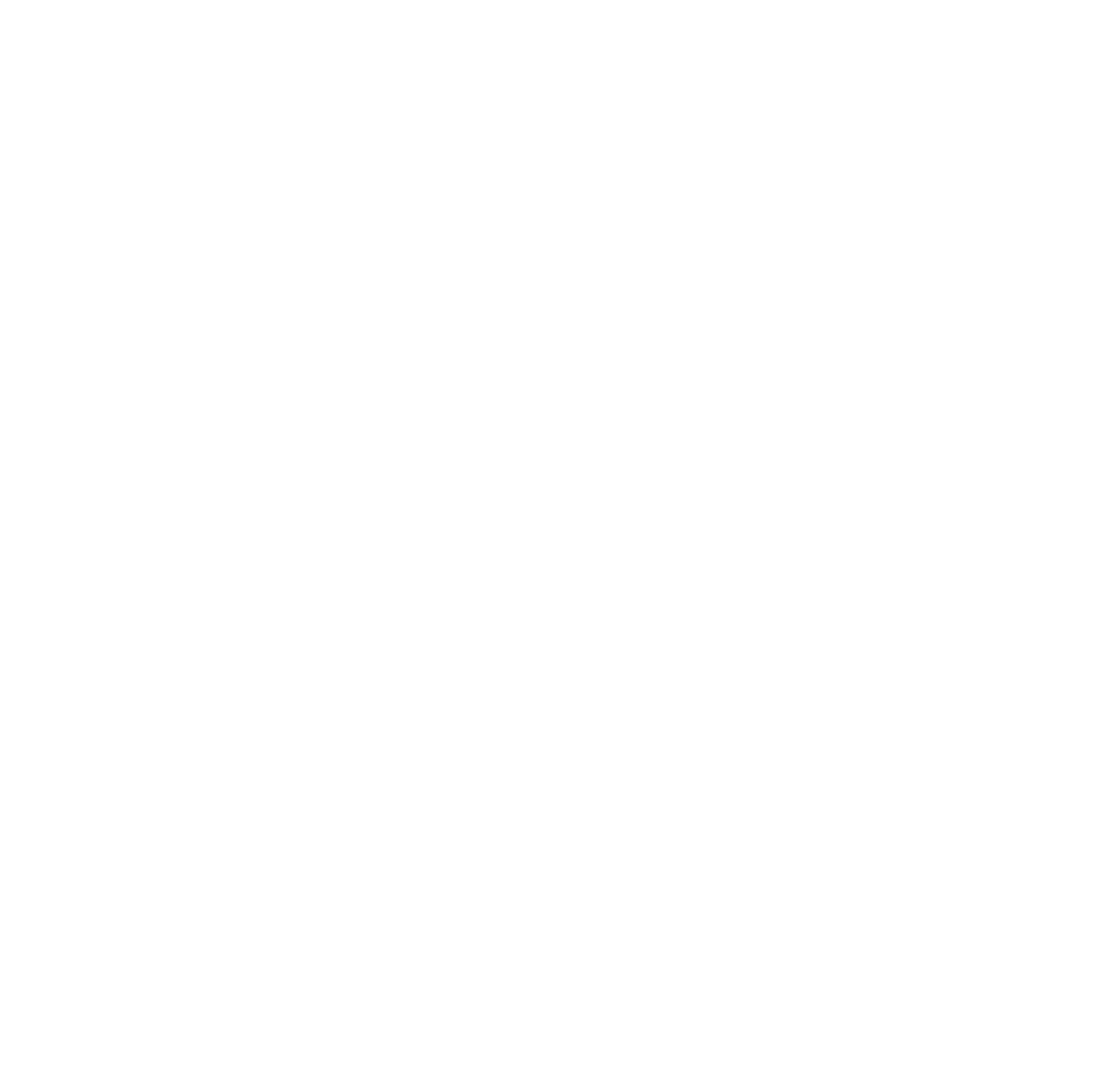
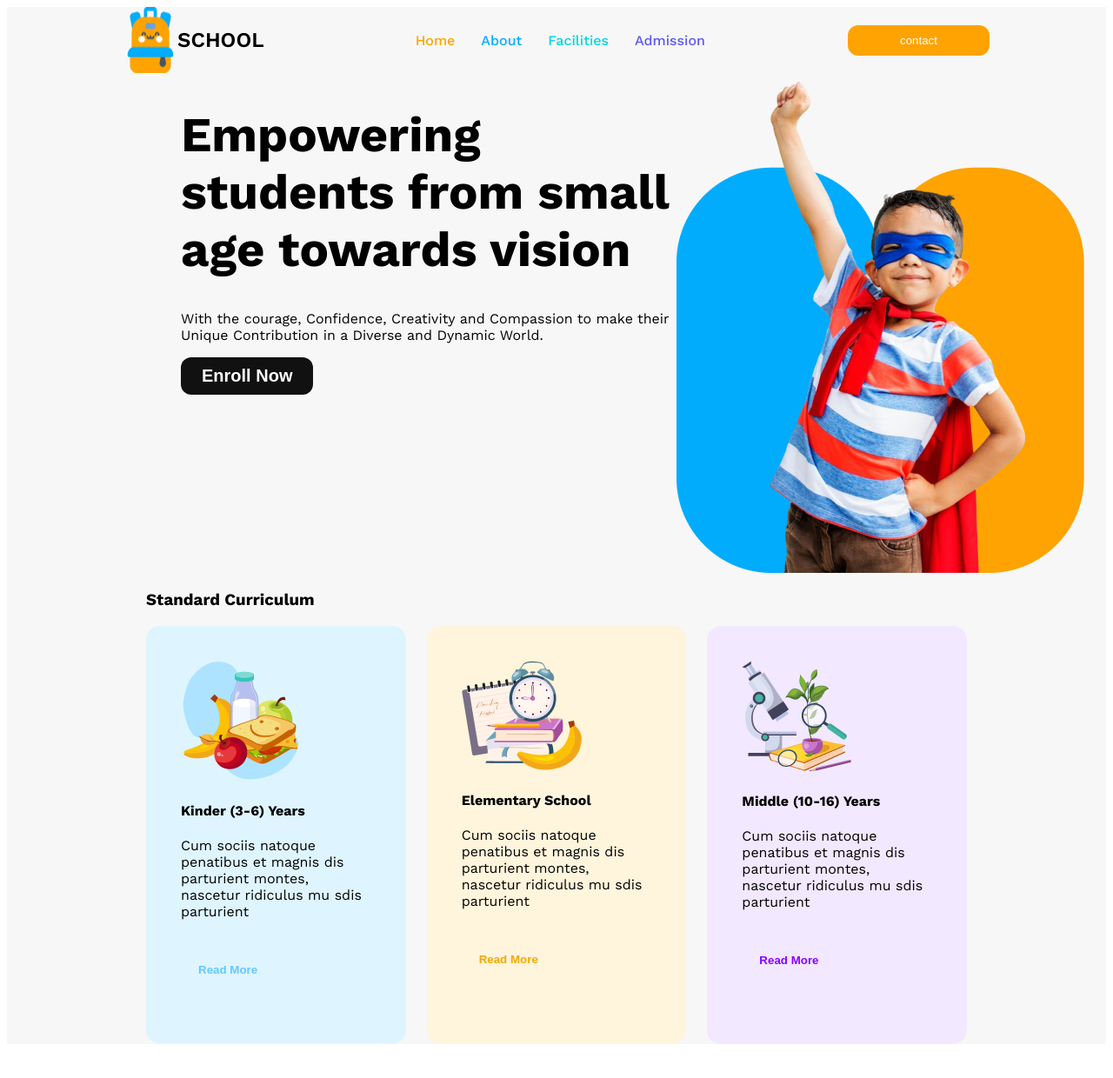
Before and after one commit to AhanafAtif40/kids-Education-Assignment-2, a plain HTML site: page index.html in a window 1280 px wide. Shown: the whole page at 87% size. Before the commit the page ends 800 px from the top, so only its background shows below. Drawn offline with nearby package versions, Linux system fonts and the light colour scheme.

Commit message:
added banner and standard curiclar section

```diff
--- a/index.html
+++ b/index.html
@@ -3,10 +3,73 @@
 <head>
     <meta charset="UTF-8">
     <meta name="viewport" content="width=device-width, initial-scale=1.0">
-    <title>Document</title>
+    <title>Kids Education</title>
     <link rel="stylesheet" href="styles/style.css">
 </head>
-<body>
+<body class="work-sans-font">
+   <header class="bg-light">
+        <nav class="navbar display-flex">
+            <div class="display-flex">
+                <img src="assets/logo.png" alt="">
+            <h3 class="brand">SCHOOL</h3>
+            </div>
+            <ul class="nav-links display-flex">
+                <li class="nav-item"><a href="" class="nav-link text-orange">Home</a></li>
+                <li class="nav-item"><a href="" class="nav-link text-sky-blue">About</a></li>
+                <li class="nav-item"><a href="" class="nav-link text-light-sky-blue">Facilities</a></li>
+                <li class="nav-item"><a href="" class="nav-link text-primary">Admission</a></li>
+            </ul>
+                <div>
+                    <button class="btn-item">contact</button>
+                </div>
 
+        </nav>
+        <div class="banner">
+                <div class="banner-content">
+                    <h1 class="banner-title">Empowering
+                        students from small age towards vision</h1>
+                        <p class="banner-description">With the courage, Confidence, Creativity and Compassion to make their Unique Contribution in a Diverse and Dynamic World.</p>
+                        <button class="btn-primary">Enroll Now</button>
+                </div>
+                 <img class="banner-profile-pic" src="assets/hero-kids.png" alt="">
+        </div>
+        <section class="box">
+            <h3 class="box-title display-flex">Standard Curriculum</h3>
+            <div class="box-container">
+                <div class="skill color-bg-1">
+                    <img src="assets/kinder.png" alt="">
+                    <h4 class="skill-title">Kinder (3-6) Years</h4>
+                    <p class="skill-description">Cum sociis natoque penatibus et magnis
+                        dis parturient montes, nascetur ridiculus
+                        mu sdis parturient</p>
+                    <button class="btn-1">Read More</button>
+                </div>
+
+                <div class="skill color-bg-2">
+                    <img src="assets/elementary.png" alt="">
+                    <h4 class="skill-title">Elementary School</h4>
+                    <p class="skill-description">Cum sociis natoque penatibus et magnis
+                        dis parturient montes, nascetur ridiculus
+                        mu sdis parturient</p>
+                    <button class="btn-2">Read More</button>
+                </div>
+
+                <div class="skill color-bg-3">
+                    <img src="assets/middle.png" alt="">
+                    <h4 class="skill-title">Middle (10-16) Years</h4>
+                    <p class="skill-description">Cum sociis natoque penatibus et magnis
+                        dis parturient montes, nascetur ridiculus
+                        mu sdis parturient</p>
+                    <button class="btn-3">Read More</button>
+                </div>
+            </div>
+         </section>
+   </header>
+   <main>
+
+   </main>
+   <footer>
+
+   </footer>
 </body>
 </html>
--- a/styles/style.css
+++ b/styles/style.css
@@ -0,0 +1,171 @@
+@import url('https://fonts.googleapis.com/css2?family=Work+Sans:ital,wght@0,100..900;1,100..900&display=swap');
+
+
+.work-sans-font {
+  font-family: "Work Sans", serif;
+  font-optical-sizing: auto;
+  font-weight: 400;
+  font-style: normal;
+}
+
+/* shared styles */
+.display-flex{
+    display: flex;
+}
+
+.text-orange{
+    color: #FEA301;
+}
+.text-sky-blue{
+    color: #01ACFD;
+}
+.text-light-sky-blue{
+    color: #05D4DF;
+}
+.text-primary{
+    color:#5D58EF;
+}
+.contact{
+    color: #FEA301;
+    border-radius: 5px;
+}
+.bg-light{
+   background-color: #F7F7F7;
+}
+
+.btn-primary{
+    background-color: #111111;
+    color: white;
+    padding: 10px 24px;
+    font-size: 1.25rem;
+    font-weight: 600;
+    border-radius: 12px;
+    border: none;
+}
+/* header styles */
+
+/* navbar related styles */
+.navbar{
+   justify-content: space-evenly;
+   align-items: center;
+}
+.brand{
+    font-weight: 600;
+    font-size: 1.5rem;
+}
+.nav-item{
+   list-style: none;
+   margin-right: 30px;
+}
+.nav-link{
+    text-decoration: none;
+    font-weight: 500;
+}
+
+.navbar, .banner{
+    max-width: 1440px;
+    margin: 0 auto;
+}
+
+/* banner related styles */
+
+.banner{
+    display: flex;
+    justify-content: space-between;
+    margin: 0 25px 0 200px;
+}
+.banner-content{
+    max-width: 580px;
+}
+.banner-greetings{
+    font-size: 45px;
+    font-weight: 575;
+}
+
+.banner-title{
+    font-weight: bold;
+    font-size: 56px;
+}
+.banner-profile-pic{
+    width: 480px;
+}
+.btn-item{
+    background-color: #FEA301;
+    padding: 10px 60px;
+    border-radius: 12px;
+    border: none;
+    color: white;
+}
+
+/* skills section */
+.box{
+    margin: 20px 160px 80px 160px;
+}
+.box-container {
+    display: flex;
+     justify-content: space-around;
+     gap: 24px;
+}
+.box-title{
+    display: flex;
+}
+
+.skill{
+    padding: 40px;
+    border-radius: 16px;
+
+}
+
+.color-bg-1{
+    background-color: rgba(222, 245, 255, 1)
+
+}
+.color-bg-2{
+    background-color: rgba(255, 244, 220, 1);
+}
+
+.color-bg-3{
+    background-color: rgba(242, 232, 255, 1);
+}
+.btn-1{
+    margin-top: 24px;
+    margin-bottom: 28px;
+    padding: 10px 20px;
+    border: none;
+    border-radius: 8px;
+    font-weight: 600;
+    background-color: rgba(222, 245, 255, 1);
+    color: #64C8FF;
+}
+
+.btn-2{
+    margin-top: 24px;
+    margin-bottom: 28px;
+    padding: 10px 20px;
+    border: none;
+    border-radius: 8px;
+    font-weight: 600;
+    background-color:rgba(255, 244, 220, 1);
+    color:#F0AA00;
+}
+.btn-3{
+    margin-top: 24px;
+    margin-bottom: 28px;
+    padding: 10px 20px;
+    border: none;
+    border-radius: 8px;
+    font-weight: 600;
+    background-color: rgba(242, 232, 255, 1);
+    color: #8700FF;
+}
+.back-img{
+    background-image: url(../assets/bg.png);
+    background-repeat: no-repeat;
+}
+
+/* responsive media query */
+@media screen and (max-width:576px){
+    .navbar, .nav-links{
+        flex-direction: column;
+    }
+}
```
